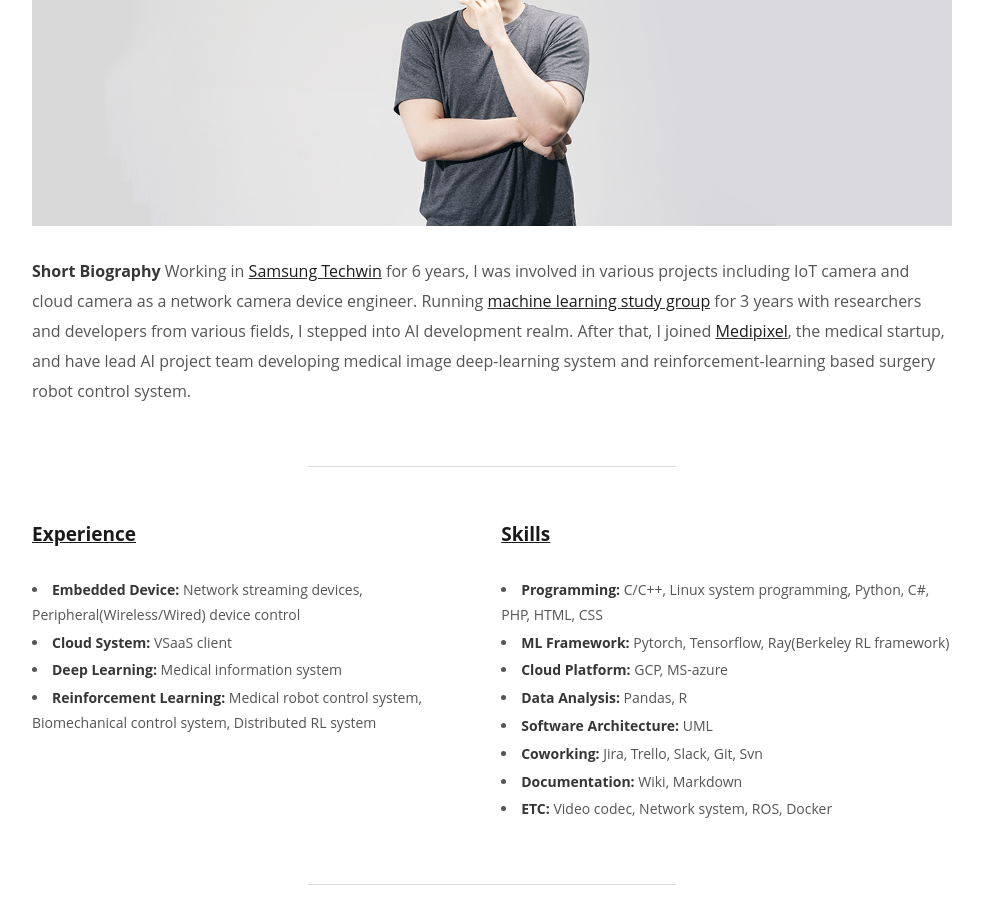
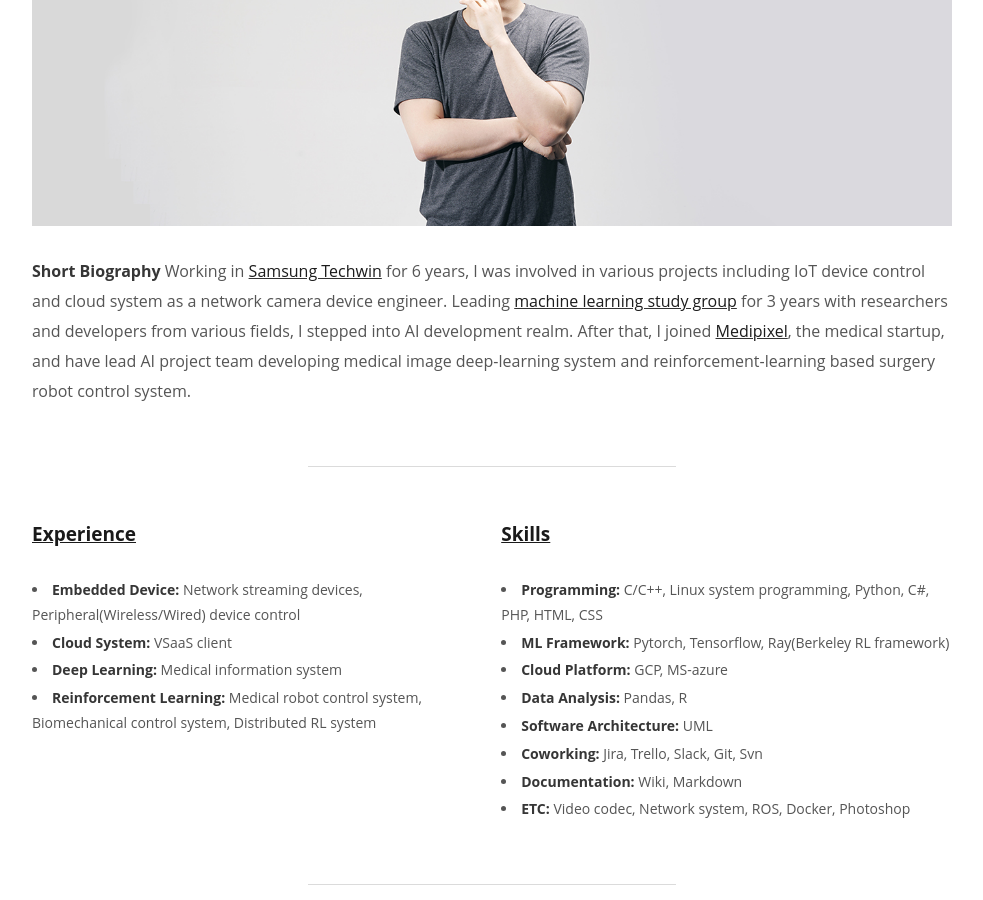
Before and after one commit to HyungKyu-Kim/HyungKyu-Kim.github.io, a Jekyll site: the page built from index.md, in a window 1280 px wide and 900 px high, scrolled down 545 px. Shown: the whole window, without its empty margins (148-1131 px from the left). Built offline with Jekyll 4.4.1, drawn with Linux system fonts in a browser that asks for light colours.

Commit message:
Modify flat posting

```diff
--- a/index.md
+++ b/index.md
@@ -14,8 +14,8 @@ group: Hyungkyu Kim
     </figure>
 </div>
 
-**Short Biography** Working in [Samsung Techwin](/portfolio#Samsung Techwin) for 6 years, I was involved in various projects including IoT camera and cloud camera as a network camera device engineer.
-Running [machine learning study group](https://www.facebook.com/Deepsight-1780933522021742/) for 3 years with researchers and developers from various fields, I stepped into AI development realm.
+**Short Biography** Working in [Samsung Techwin](/portfolio#Samsung Techwin) for 6 years, I was involved in various projects including IoT device control and cloud system as a network camera device engineer.
+Leading [machine learning study group](https://www.facebook.com/Deepsight-1780933522021742/) for 3 years with researchers and developers from various fields, I stepped into AI development realm.
 After that, I joined [Medipixel](/portfolio#Medipixel), the medical startup, and have lead AI project team developing medical image deep-learning system and reinforcement-learning based surgery robot control system.
 
 ---
@@ -37,7 +37,7 @@ After that, I joined [Medipixel](/portfolio#Medipixel), the medical startup, and
         <li><strong>Software Architecture:</strong> UML</li>
         <li><strong>Coworking:</strong> Jira, Trello, Slack, Git, Svn</li>
         <li><strong>Documentation:</strong> Wiki, Markdown</li>
-        <li><strong>ETC:</strong> Video codec, Network system, ROS, Docker</li>
+        <li><strong>ETC:</strong> Video codec, Network system, ROS, Docker, Photoshop</li>
     </div>
 </div>
 
```
Also changed, not shown: _posts/2019-04-28-Floor flatness measuring device.md (+20 -20 lines), 14 other files.
